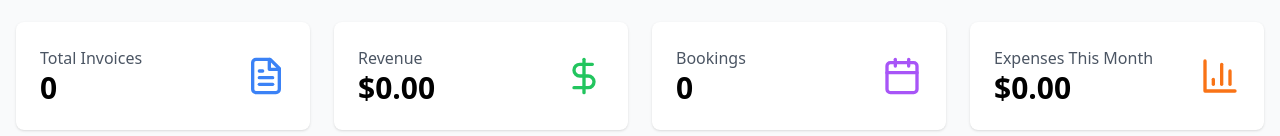
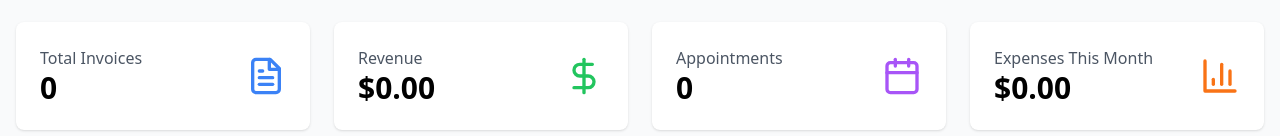
Before and after one commit to cpeterson27/terrys-auto-service, a React (Vite) app in the folder client/: page /dashboard in a window 1280 px wide. Shown: the part 252-388 px from the top of the page. Built offline with nearby package versions, Linux system fonts and the light colour scheme; no server answers; sample sign-in values are in the browser's storage.

Commit message:
Count all dashboard appointments

```diff
--- a/client/src/pages/DashboardPage.tsx
+++ b/client/src/pages/DashboardPage.tsx
@@ -206,8 +206,8 @@ const DashboardPage: React.FC = () => {
         <div className="bg-white p-6 rounded-lg shadow">
           <div className="flex items-center justify-between">
             <div>
-              <p className="text-gray-600">Bookings</p>
-              <p className="text-3xl font-bold">{stats.pendingBookings}</p>
+              <p className="text-gray-600">Appointments</p>
+              <p className="text-3xl font-bold">{allBookings.length}</p>
             </div>
             <Calendar size={40} className="text-purple-500" />
           </div>
```
